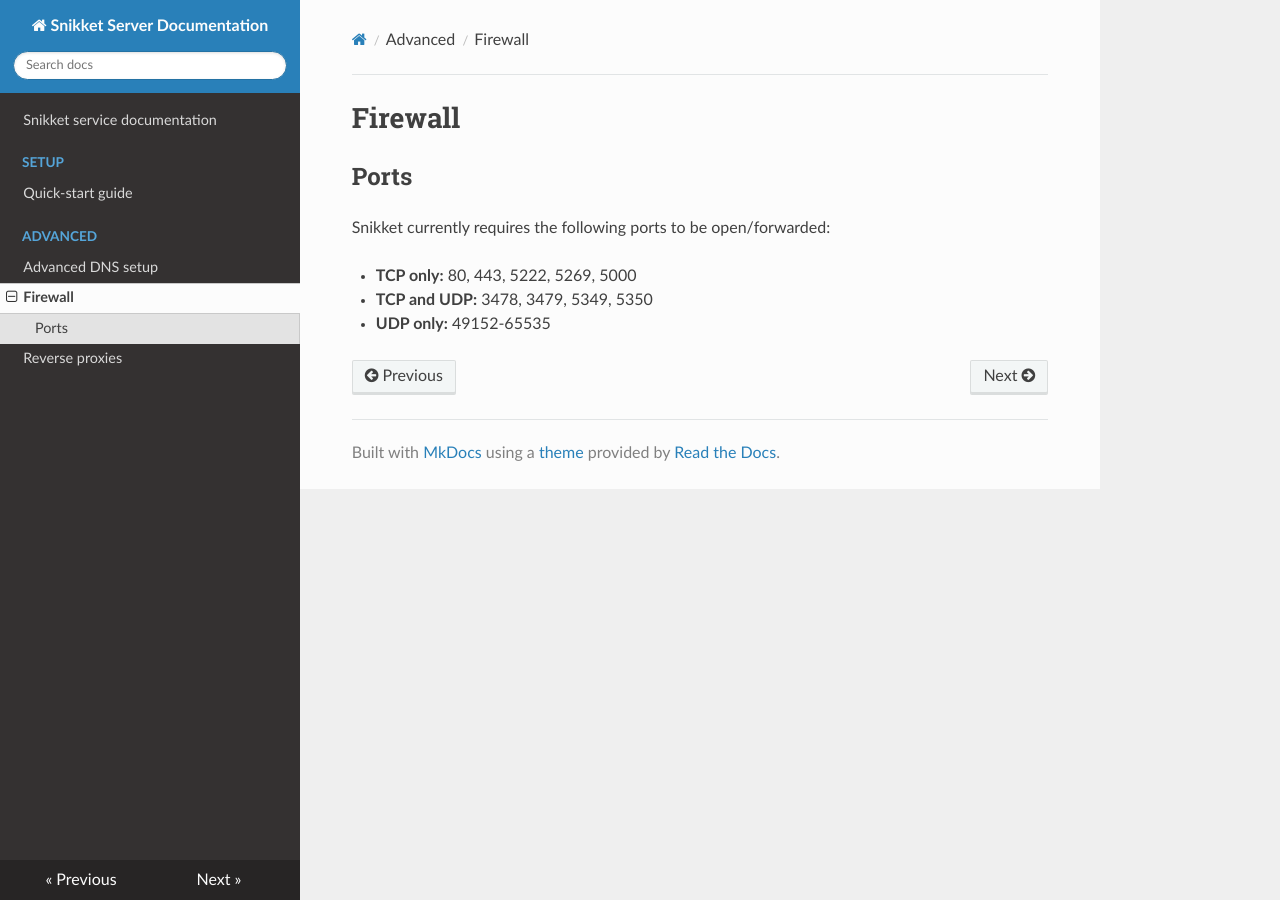
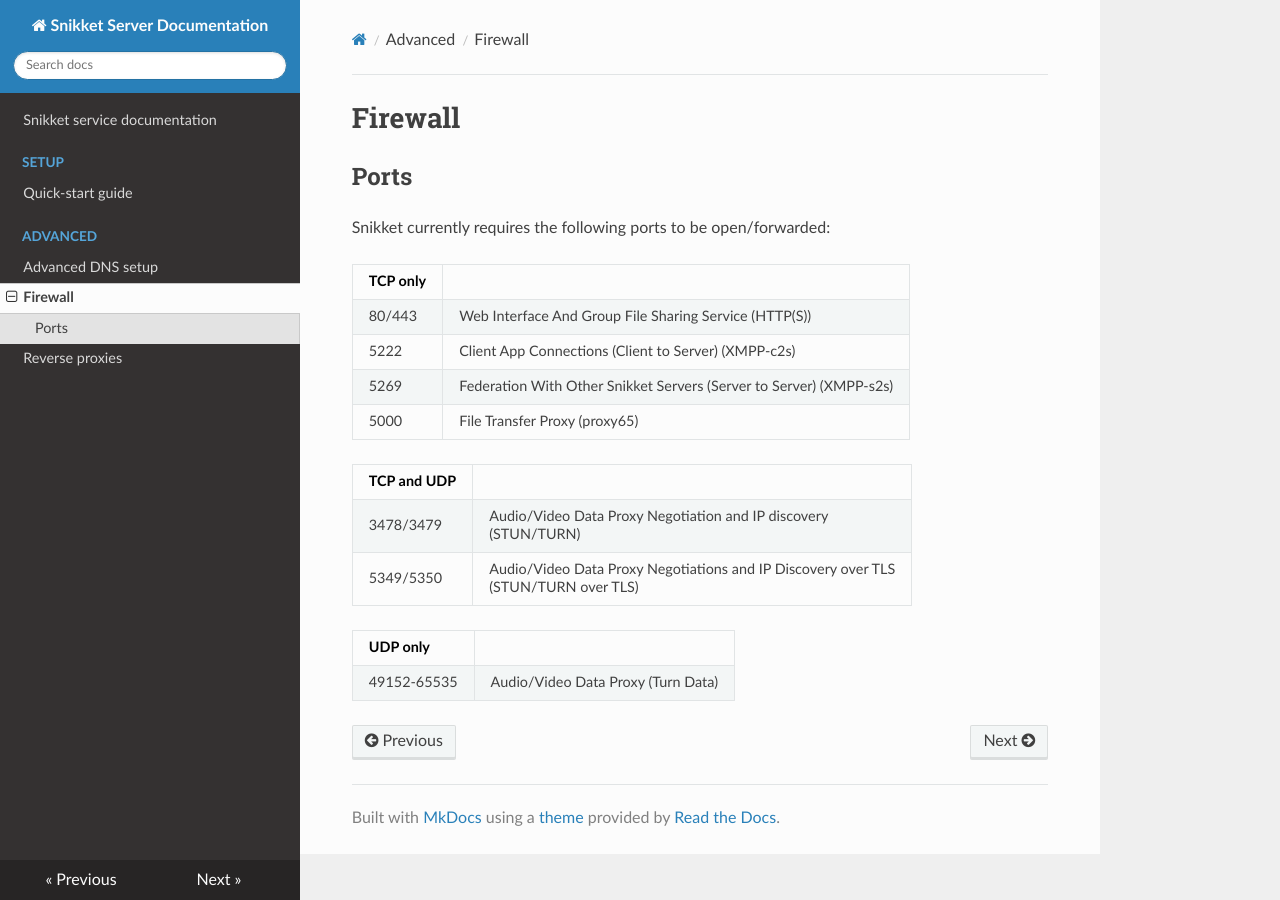
Before and after one commit to snikket-im/snikket-server, an MkDocs documentation site: the page built from docs/advanced/firewall.md, in a window 1280 px wide. Built offline with MkDocs 1.6.1, drawn with Linux system fonts in a browser that asks for light colours; nearby versions of some CDN libraries.

Commit message:
Update firewall.md
added port descritption

```diff
--- a/docs/advanced/firewall.md
+++ b/docs/advanced/firewall.md
@@ -4,6 +4,23 @@
 
 Snikket currently requires the following ports to be open/forwarded:
 
-- **TCP only:** 80, 443, 5222, 5269, 5000
-- **TCP and UDP:** 3478, 3479, 5349, 5350
-- **UDP only:** 49152-65535
+
+
+
+ |**TCP only**   |                                                                                    |
+ | :------------ | :--------------------------------------------------------------------------------- |
+ | 80/443        | Web Interface And Group File Sharing Service (HTTP(S))                             |
+ | 5222          | Client App Connections (Client to Server) (XMPP-c2s)                               |
+ | 5269          | Federation With Other Snikket Servers (Server to Server) (XMPP-s2s)                |
+ | 5000          | File Transfer Proxy (proxy65)                                                      |
+
+
+ |**TCP and UDP**|                                                                                    |
+ | :-------------| :--------------------------------------------------------------------------------- |
+ | 3478/3479     | Audio/Video Data Proxy Negotiation and IP discovery <br /> (STUN/TURN)                    |
+ | 5349/5350     | Audio/Video Data Proxy Negotiations and IP Discovery over TLS <br /> (STUN/TURN over TLS) |
+
+
+ |**UDP only**   |                                                                                    |
+ | :------------ | :----------------------------------------------------------------------------------|
+ | 49152-65535   | Audio/Video Data Proxy (Turn Data)                                                 |
```
